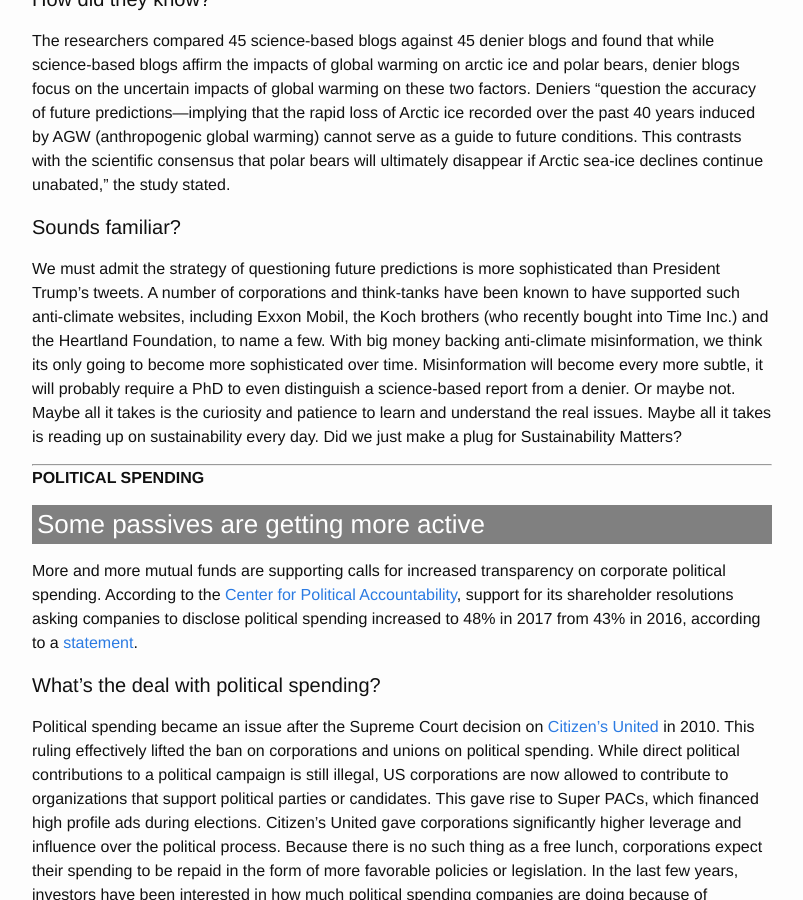
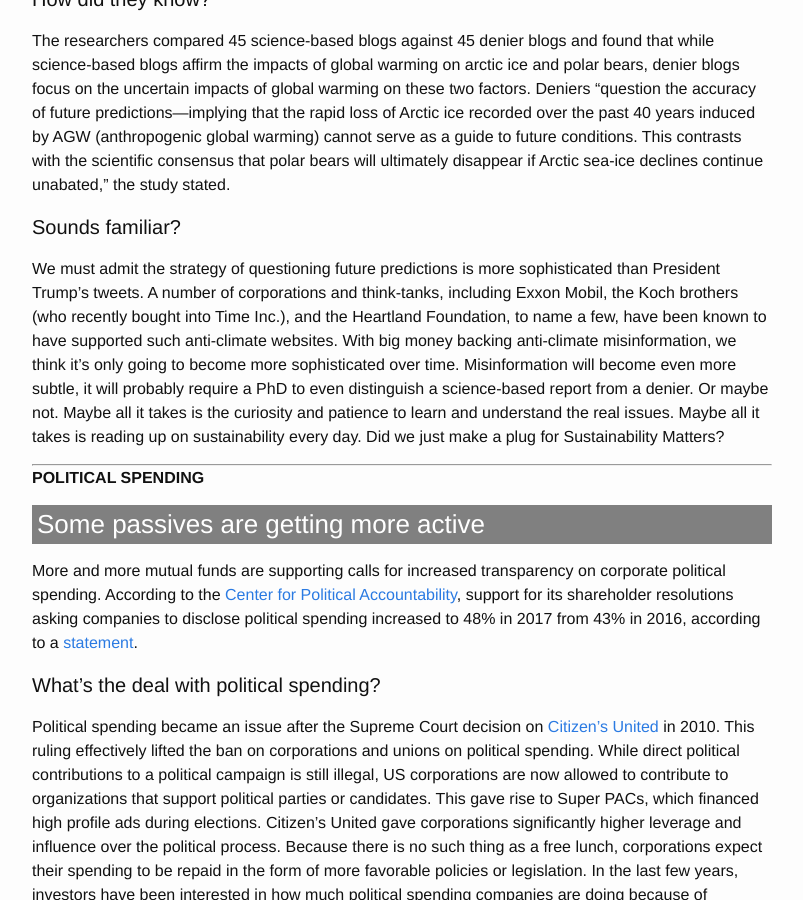
Before and after one commit to Sparkleleuk/Sustainability_Matters, a Jekyll site: the page built from _posts/2017-11-29-fake-blogs.markdown, in a window 1280 px wide and 900 px high, scrolled down 446 px. Shown: the whole window, without its empty margins (238-1041 px from the left). Built offline with Jekyll 4.4.1, drawn with Linux system fonts in a browser that asks for light colours.

Commit message:
fixing typo in old post

```diff
--- a/_posts/2017-11-29-fake-blogs.markdown
+++ b/_posts/2017-11-29-fake-blogs.markdown
@@ -15,7 +15,7 @@ The researchers compared 45 science-based blogs against 45 denier blogs and foun
 
 #### Sounds familiar?
 
-We must admit the strategy of questioning future predictions is more sophisticated than President Trump's tweets. A number of corporations and think-tanks have been known to have supported such anti-climate websites, including Exxon Mobil, the Koch brothers (who recently bought into Time Inc.) and the Heartland Foundation, to name a few. With big money backing anti-climate misinformation,  we think its only going to become more sophisticated over time. Misinformation will become every more subtle, it will probably require a PhD to even distinguish a science-based report from a denier. Or maybe not. Maybe all it takes is the curiosity and patience to learn and understand the real issues. Maybe all it takes is reading up on sustainability every day. Did we just make a plug for Sustainability Matters?
+We must admit the strategy of questioning future predictions is more sophisticated than President Trump's tweets. A number of corporations and think-tanks, including Exxon Mobil, the Koch brothers (who recently bought into Time Inc.), and the Heartland Foundation, to name a few, have been known to have supported such anti-climate websites. With big money backing anti-climate misinformation, we think it's only going to become more sophisticated over time. Misinformation will become even more subtle, it will probably require a PhD to even distinguish a science-based report from a denier. Or maybe not. Maybe all it takes is the curiosity and patience to learn and understand the real issues. Maybe all it takes is reading up on sustainability every day. Did we just make a plug for Sustainability Matters?
 
 * * *
 
```
